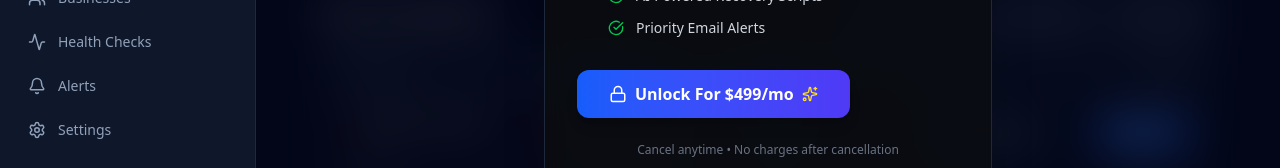
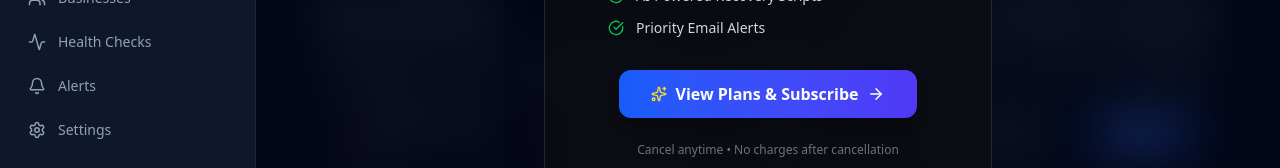
Before and after one commit to J2c-ashwani/OS, a Next.js app: page /app/sop in a window 1280 px wide. Shown: the part 399-567 px from the top of the page. Built offline with nearby package versions, Linux system fonts and the light colour scheme; no server answers.

Commit message:
Fix UpgradeButton: remove hardcoded $499/mo, link to pricing page instead
Routes users through proper PayPal subscription flow instead of mock action.
Eliminates stale pricing in paywall overlays.

```diff
--- a/components/subscription/UpgradeButton.tsx
+++ b/components/subscription/UpgradeButton.tsx
@@ -1,45 +1,18 @@
 "use client";
 
-import React, { useState } from 'react';
-import { activateSubscriptionAction } from '@/app/actions';
-import { Loader2, Lock, Sparkles } from 'lucide-react';
+import React from 'react';
+import Link from 'next/link';
+import { ArrowRight, Sparkles } from 'lucide-react';
 
 export default function UpgradeButton() {
-    const [loading, setLoading] = useState(false);
-
-    const handleUpgrade = async () => {
-        setLoading(true);
-        try {
-            // Mock business ID for now
-            const result = await activateSubscriptionAction('b1');
-            if (result.success) {
-                // Refresh window to simulate full redirect/reload behavior
-                window.location.reload();
-            }
-        } catch (error) {
-            console.error(error);
-            setLoading(false);
-        }
-    };
-
     return (
-        <button
-            onClick={handleUpgrade}
-            disabled={loading}
-            className="flex items-center gap-2 px-8 py-3 bg-gradient-to-r from-blue-600 to-indigo-600 hover:from-blue-700 hover:to-indigo-700 text-white font-bold rounded-xl shadow-lg hover:shadow-blue-500/25 transition-all transform hover:scale-105 disabled:opacity-70 disabled:cursor-not-allowed disabled:transform-none"
+        <Link
+            href="/pricing"
+            className="inline-flex items-center gap-2 px-8 py-3 bg-gradient-to-r from-blue-600 to-indigo-600 hover:from-blue-700 hover:to-indigo-700 text-white font-bold rounded-xl shadow-lg hover:shadow-blue-500/25 transition-all transform hover:scale-105"
         >
-            {loading ? (
-                <>
-                    <Loader2 className="animate-spin" size={20} />
-                    Processing...
-                </>
-            ) : (
-                <>
-                    <Lock size={18} />
-                    <span>Unlock For $499/mo</span>
-                    <Sparkles size={16} className="text-yellow-300" />
-                </>
-            )}
-        </button>
+            <Sparkles size={16} className="text-yellow-300" />
+            <span>View Plans & Subscribe</span>
+            <ArrowRight size={18} />
+        </Link>
     );
 }
```
